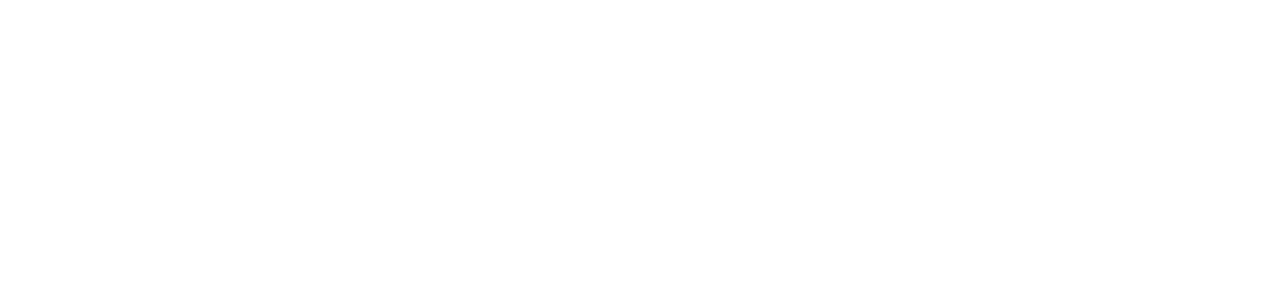
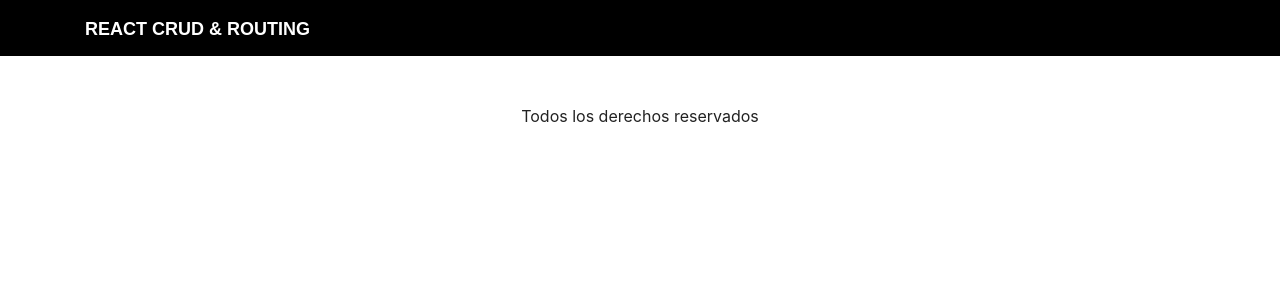
Before and after one commit to leotangram/products-json-server, a React (Create React App) app: page / in a window 1280 px wide. Shown: the top 300 px of the page. Built offline with nearby package versions, Linux system fonts and the light colour scheme; a web font is replaced by a local one.

Commit message:
Header and footer.

```diff
--- a/src/App.js
+++ b/src/App.js
@@ -4,16 +4,21 @@
 import Products from './components/Products'
 import EditProduct from './components/EditProduct'
 import Product from './components/Product'
+import Header from './components/Header'
 
 function App() {
   return (
     <Router>
+      <Header />
+      <main className="container mt-5">
         <Switch>
           <Route exact path="/new-product" component={AddProduct} />
           <Route exact path="/products" component={Products} />
           <Route exact path="/products/:id" component={Product} />
           <Route exact path="/products/edit/:id" component={EditProduct} />
         </Switch>
+      </main>
+      <p className="mt-4 p2 text-center">Todos los derechos reservados</p>
     </Router>
   )
 }
--- /dev/null
+++ b/src/components/Header.js
@@ -0,0 +1,14 @@
+import React from 'react'
+import { Link } from 'react-router-dom'
+
+const Header = () => (
+  <nav className="navbar navbar-expand-lg navbar-dark bg-dark">
+    <div className="container">
+      <Link to="/products" className="navbar-brand">
+        React CRUD & Routing
+      </Link>
+    </div>
+  </nav>
+)
+
+export default Header
```
Lines whose indentation alone changed are shown as unchanged.
